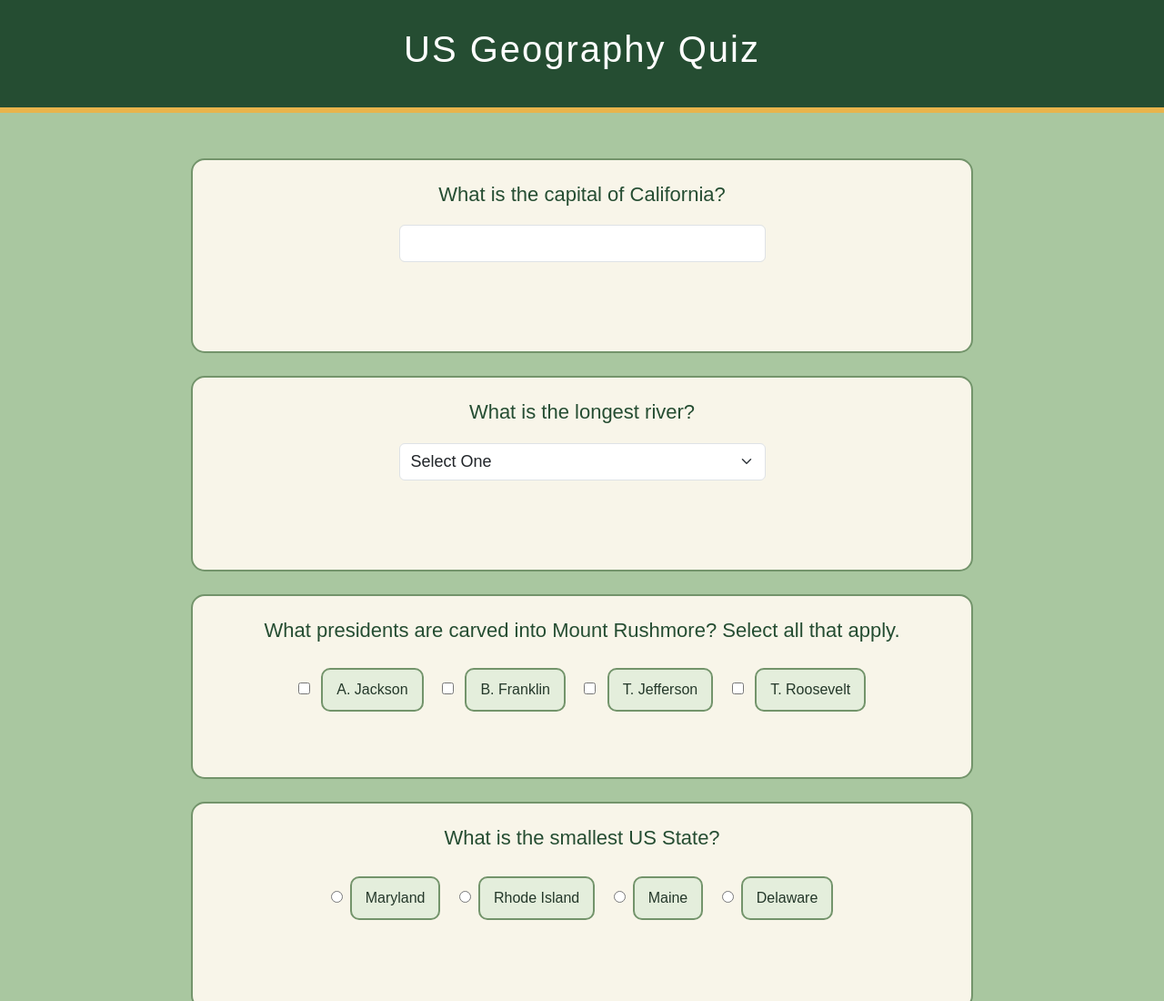
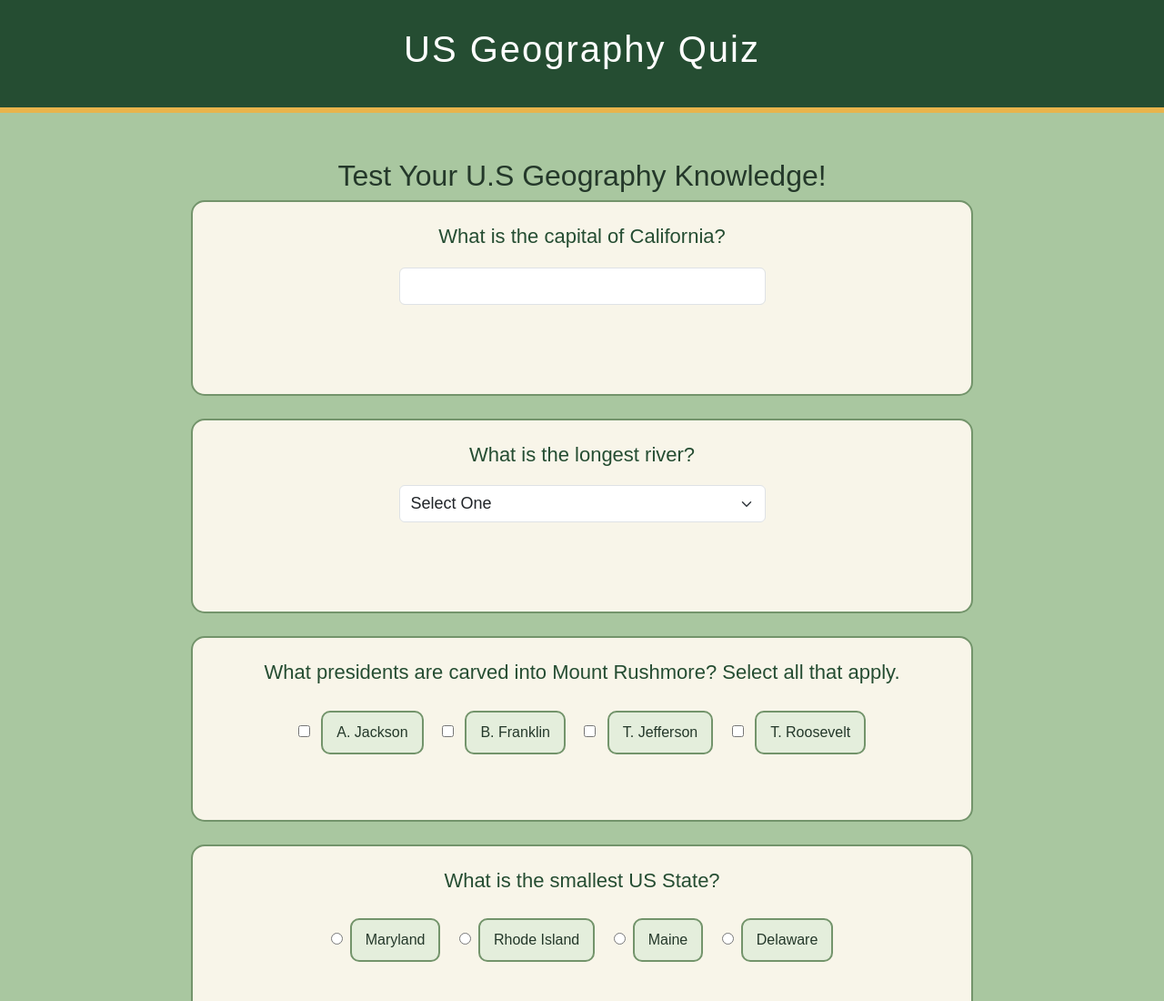
Before and after one commit to ltong-csumb/ltong-csumb.github.io, a plain HTML site: page hw2/index.html in a window 1280 px wide. Shown: the top 1100 px of the page at 91% size. Drawn offline with nearby package versions, Linux system fonts and the light colour scheme.

Commit message:
fixed header label

```diff
--- a/hw2/index.html
+++ b/hw2/index.html
@@ -17,6 +17,7 @@
     </header>
 
     <main>
+        <h2>Test Your U.S Geography Knowledge!</h2>
 
     <!-- Question 1 -->
     <div class="question-card">
```
